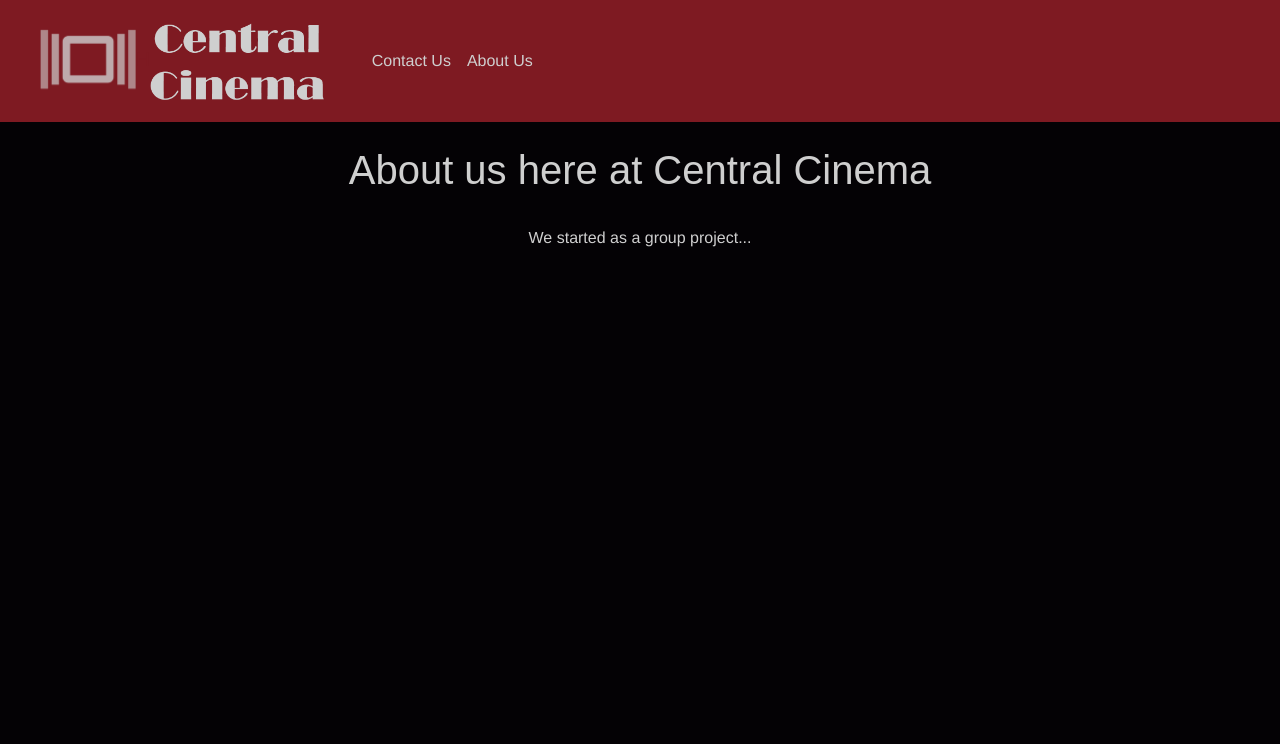
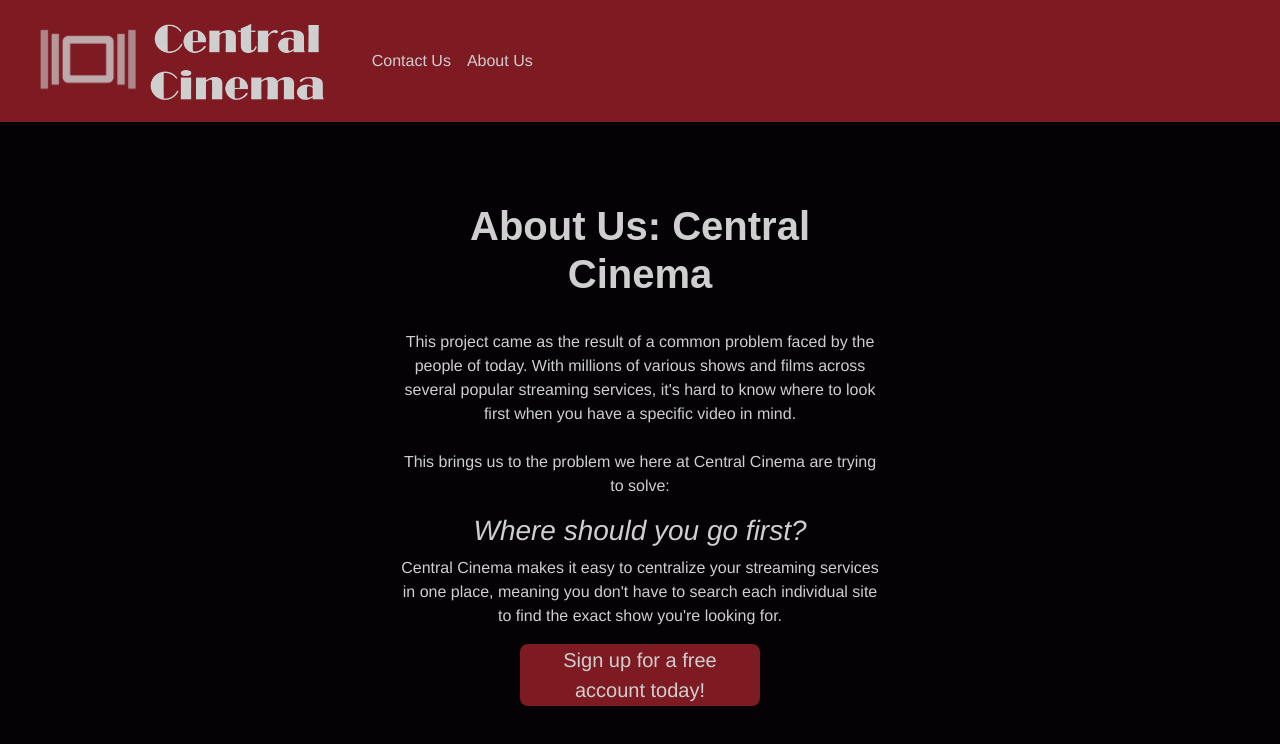
Before and after one commit to sethwbarton/central_cinema, a Vue app: page /about in a window 1280 px wide. Shown: the top 744 px of the page. Built offline with nearby package versions, Linux system fonts and the light colour scheme; the HTML template or start-up script is replaced by a standard one; a web font is replaced by a local one.

Commit message:
About page

```diff
--- a/src/views/About.vue
+++ b/src/views/About.vue
@@ -1,8 +1,24 @@
 <template>
   <div class="contact_us">
-    <h1>About us here at Central Cinema</h1>
+    <h1><b>About Us: Central Cinema</b></h1>
     <br>
-    <p>We started as a group project...</p>
+    <p>
+      This project came as the result of a common problem faced by the people of
+      today. With millions of various shows and films across several popular
+      streaming services, it's hard to know where to look first when you have a
+      specific video in mind.
+      <br>
+      <br>
+      This brings us to the problem we here at Central Cinema are trying to solve:
+      <h3>
+        <i>Where should you go first?</i>
+      </h3>
+      Central Cinema makes it easy to centralize your streaming services in one
+      place, meaning you don't have to search each individual site to find the
+      exact show you're looking for.
+      <br>
+    </p>
+    <button>Sign up for a free account today!</button>
   </div>
 </template>
 
@@ -25,6 +41,17 @@ a {
 }
 .contact_us {
     text-align: center;
-    margin: 24px;
+    margin-left: 30%;
+    margin-right: 30%;
+    margin-top: 5%;
+    padding: 16px;
+}
+button {
+  background-color: #7E1A22;
+  border: none;
+  border-radius: 8px;
+  color: #CFCFCF;
+  font-size: 1.25em;
+  width: 240px;
 }
 </style>
```
